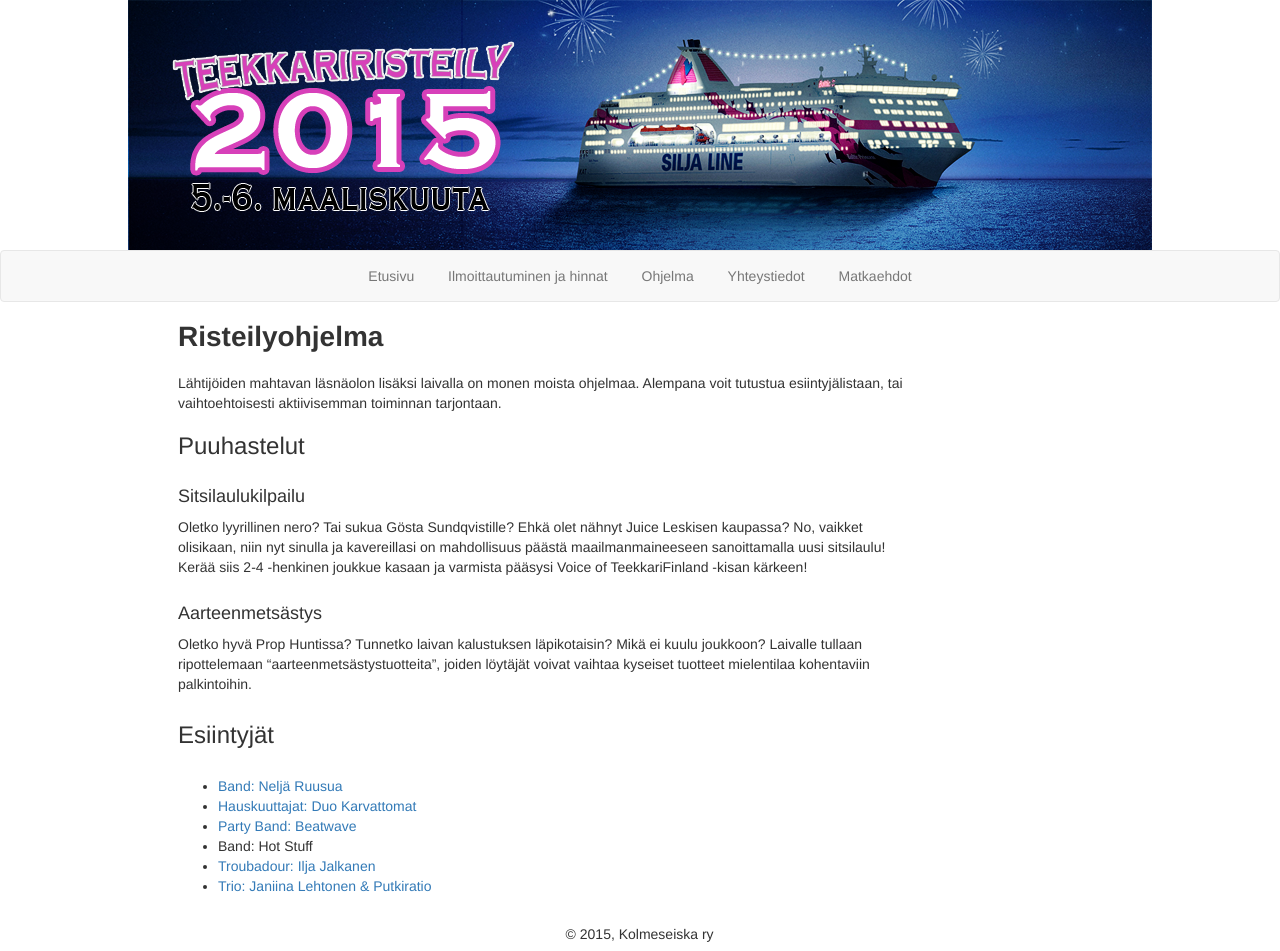
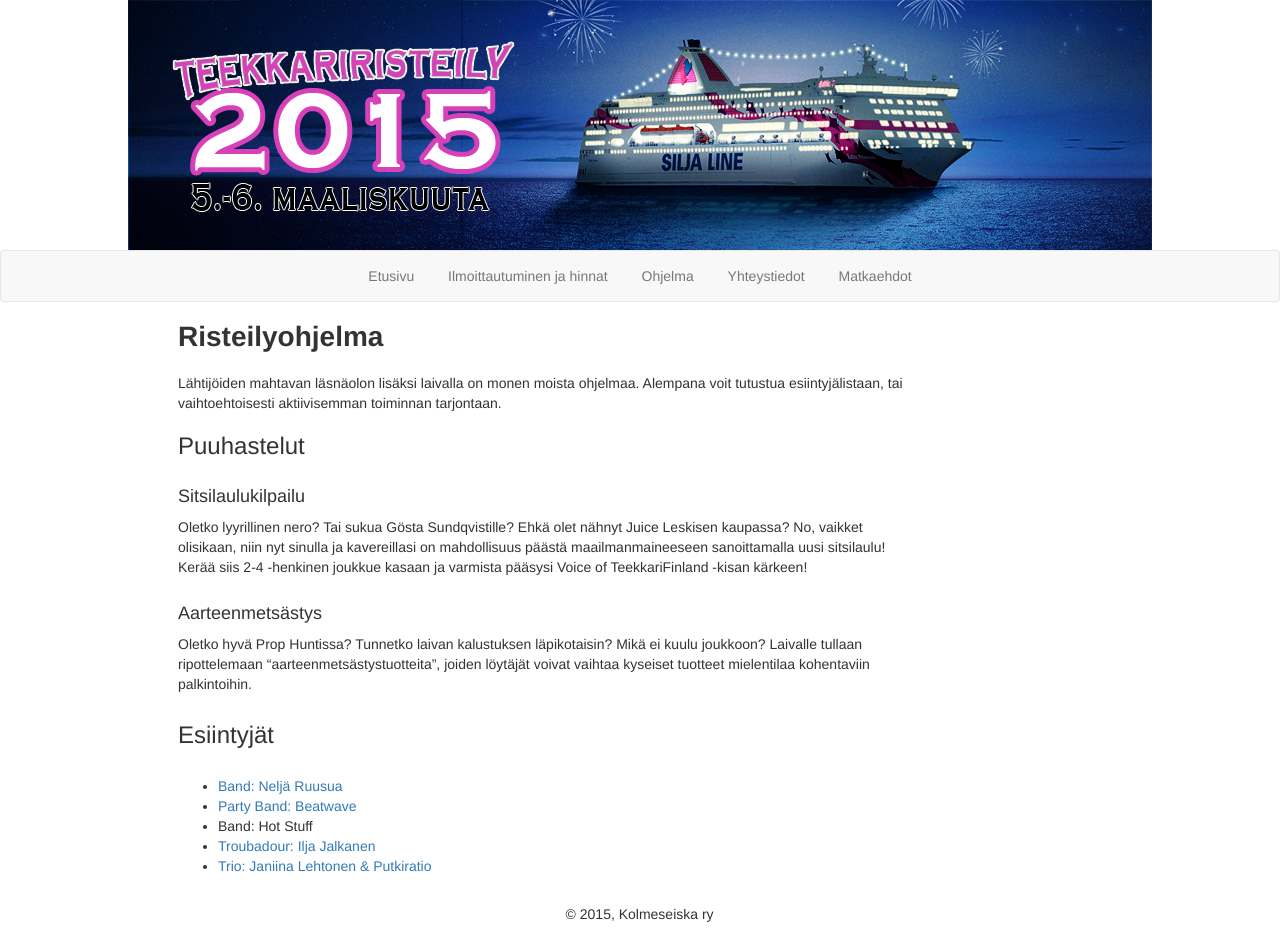
Before and after one commit to kolmeseiska/kolmeseiska.github.io, a Jekyll site: the page built from program/index.html, in a window 1280 px wide. Built offline with Jekyll 4.4.1, drawn with Linux system fonts in a browser that asks for light colours; nearby versions of some CDN libraries; some web fonts are replaced.

Commit message:
Removed Duo Karvattomat from program

```diff
--- a/program/index.html
+++ b/program/index.html
@@ -33,7 +33,7 @@
 <article>
   <ul>
     <li><a href="http://www.neljaruusua.fi" target="_blank">Band: Neljä Ruusua </a></li>
-    <li><a href="https://www.facebook.com/DuoKarvattomat" target="_blank">Hauskuuttajat: Duo Karvattomat</a></li>
+    <!--    <li><a href="https://www.facebook.com/DuoKarvattomat" target="_blank">Hauskuuttajat: Duo Karvattomat</a></li> -->
     <li><a href="http://www.beatwaveband.com/" target="_blank">Party Band: Beatwave</a></li>
     <li>Band: Hot Stuff</li>
     <li><a href="https://www.facebook.com/iljajalkanenofficial" target="_blank">Troubadour: Ilja Jalkanen</a></li>
```
